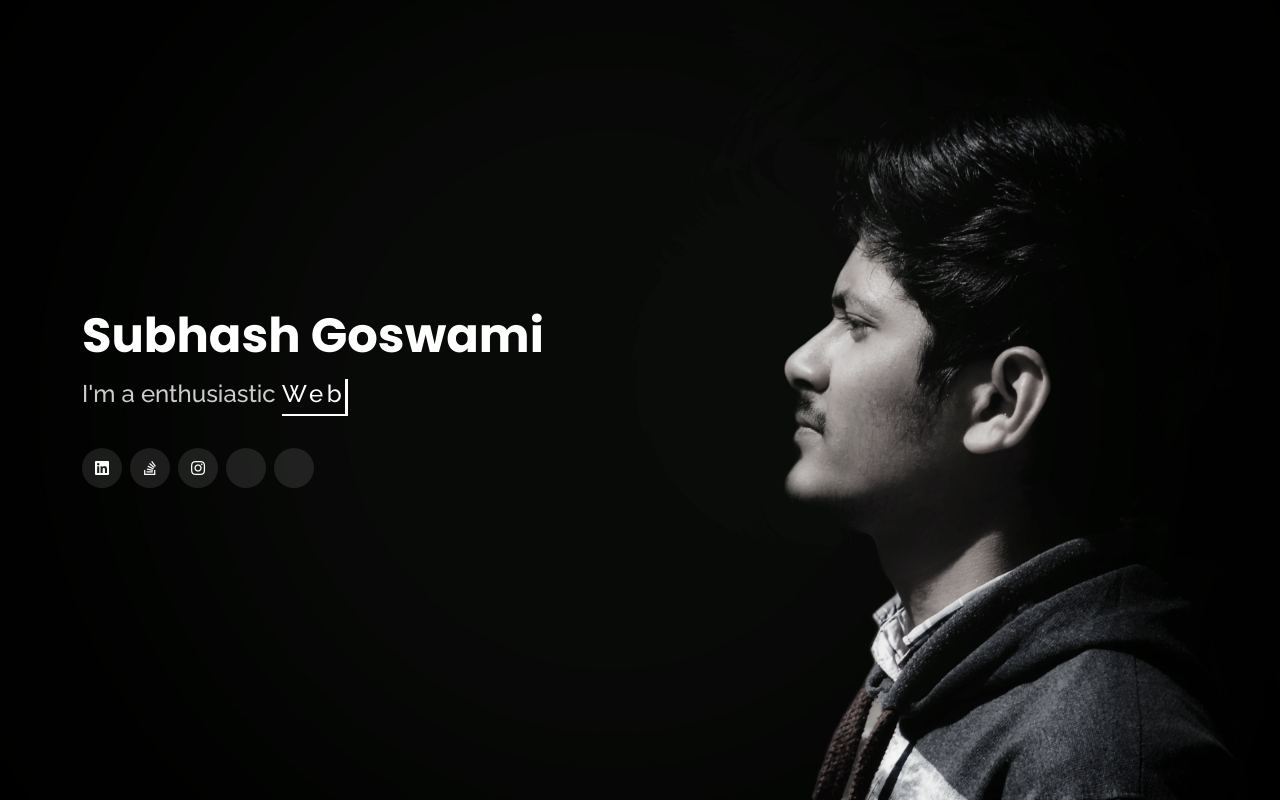
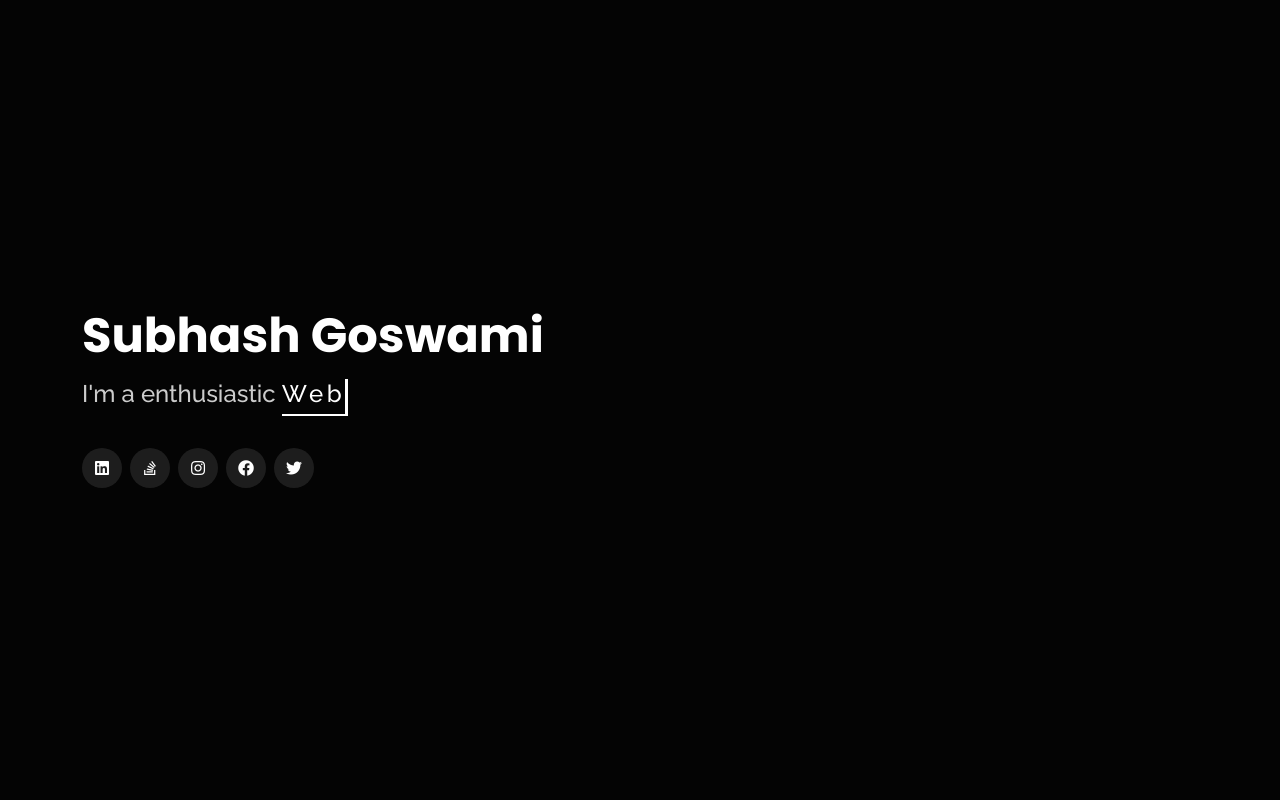
Before and after one commit to subhash-goswami/subhash-goswami.github.io, a plain HTML site: page index.html in a window 1280 px wide. Shown: the top 802 px of the page. Drawn offline with nearby package versions, Linux system fonts and the light colour scheme.

Commit message:
fix icon, removed image

```diff
--- a/index.html
+++ b/index.html
@@ -44,10 +44,10 @@
                     <i class="fab fa-instagram"></i>
                 </a>
                 <a href="https://www.facebook.com/goswami.subhash.subhash" target="_blank">
-                    <i class="fa-brands fa-facebook"></i>
+                    <i class="fab fa-brands fa-facebook"></i>
                 </a>
                 <a href="https://twitter.com/_SubhashGoswami" target="_blank">
-                    <i class="fa-brands fa-twitter"></i>
+                    <i class="fab fa-brands fa-twitter"></i>
                 </a>
             </div>
 
--- a/static/css/main.css
+++ b/static/css/main.css
@@ -9,7 +9,8 @@ body {
 body::before {
     content: "";
     position: fixed;
-    background: #040404 url("../image/akshay1.jpeg") center right no-repeat;
+    /* background: #040404 url("../image/akshay1.jpeg") center right no-repeat; add url */
+    background: #040404 center right no-repeat;
     background-size: cover;
     left: 0;
     right: 0;
```
